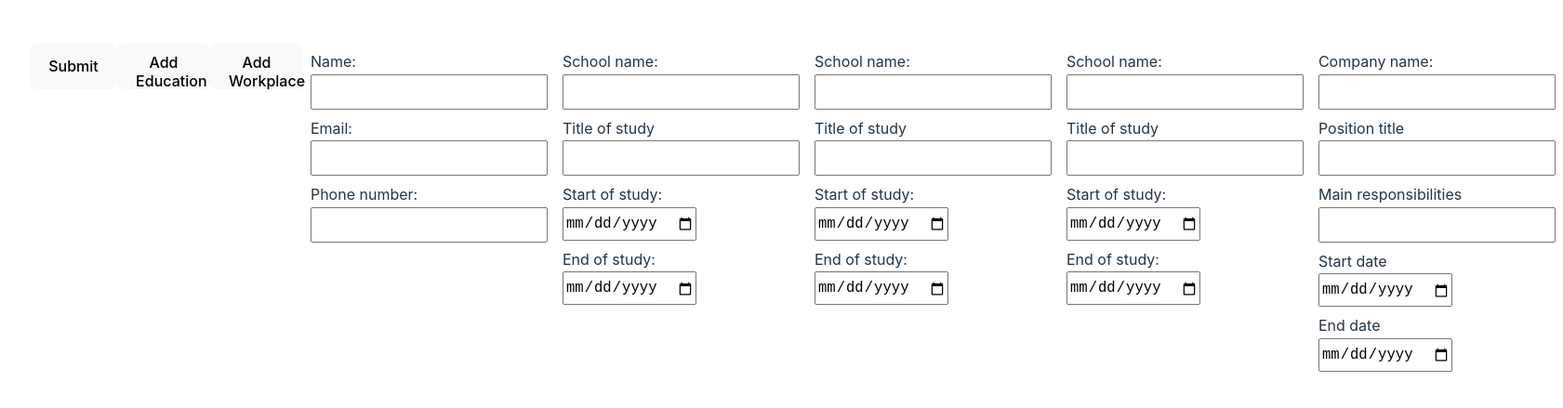
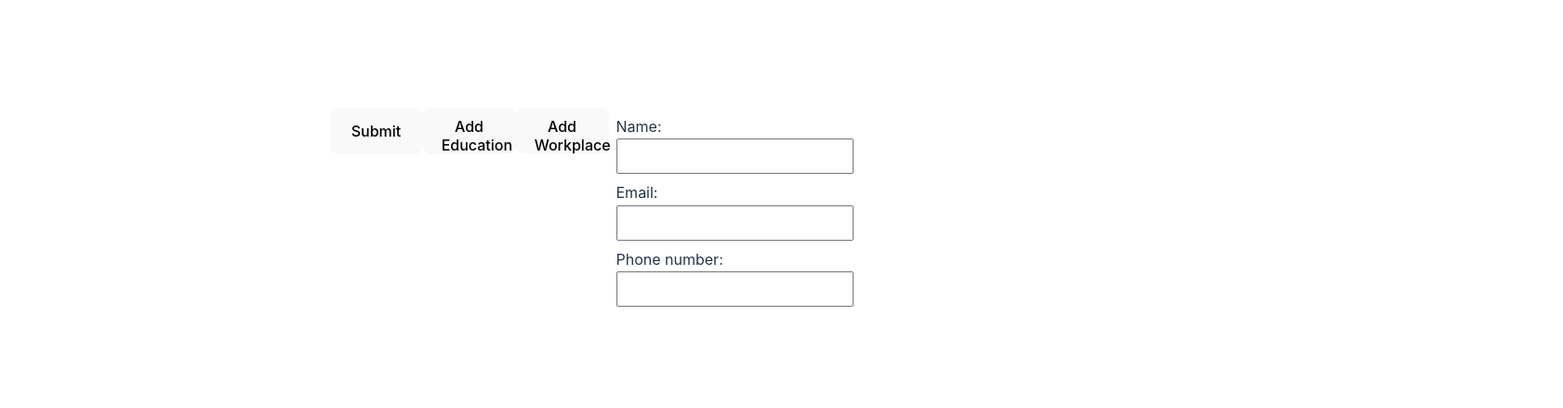
Before and after one commit to Frosselly/CVForm, a React (Vite) app: page / in a window 1280 px wide. Shown: the part 173-612 px from the top of the page at 93% size, 1681 px wide, since content can reach past the window. Built offline with nearby package versions, Linux system fonts and the light colour scheme.

Commit message:
Added multiple form saving

```diff
--- a/src/components/CVForm.jsx
+++ b/src/components/CVForm.jsx
@@ -26,7 +26,6 @@ export default function CVform(){
             GeneralInfo : newGeneral
         }
 
-        console.log(newForm)
         setFormData(newForm);
     }
 
@@ -45,7 +44,6 @@ export default function CVform(){
         newForm.Educations[index] = newEducation;
 
 
-        console.log(newForm)
         setFormData(newForm);
     }
 
@@ -54,17 +52,16 @@ export default function CVform(){
 
         const { name, value } = event.target;
 
-        const newEducation = {
-            ...formData.Educations[index],
+        const newWorkplace = {
+            ...formData.Workplaces[index],
             [name] : value ,
         }
         const newForm = {
             ...formData,
         }
-        newForm.Educations[index] = newEducation;
+        newForm.Workplaces[index] = newWorkplace;
 
 
-        console.log(newForm)
         setFormData(newForm);
     }
 
@@ -82,14 +79,14 @@ export default function CVform(){
             <button onClick={addWork}>Add Workplace</button>
             <h1>{formData.name && formData.name}</h1>
             <GeneralInfo onChange={saveGeneral}/>
-            {
-                Array.from({ length: 3 }, (_, i) => i).map((_, index) => {
-                    return <EducationalBackground onChange={() => saveEducation(_, index)}/>
-                })
-            }
+            {Array.from({ length: educationIndex }).map((_, index) => (
+                <EducationalBackground onChange={(e) => saveEducation(e, index)} key={"education"+index}/>)
+                )}
             {/* <EducationalBackground onChange={saveEducation}/> */}
-            <PracticalExperience onChange={saveWork}/>
-
+            {/* <PracticalExperience onChange={saveWork}/> */}
+            {Array.from({ length: educationIndex }).map((_, index) => (
+                <PracticalExperience onChange={(e) => saveWork(e, index)} key={"work"+index}/>)
+                )}
         </>
     )
 }
```
